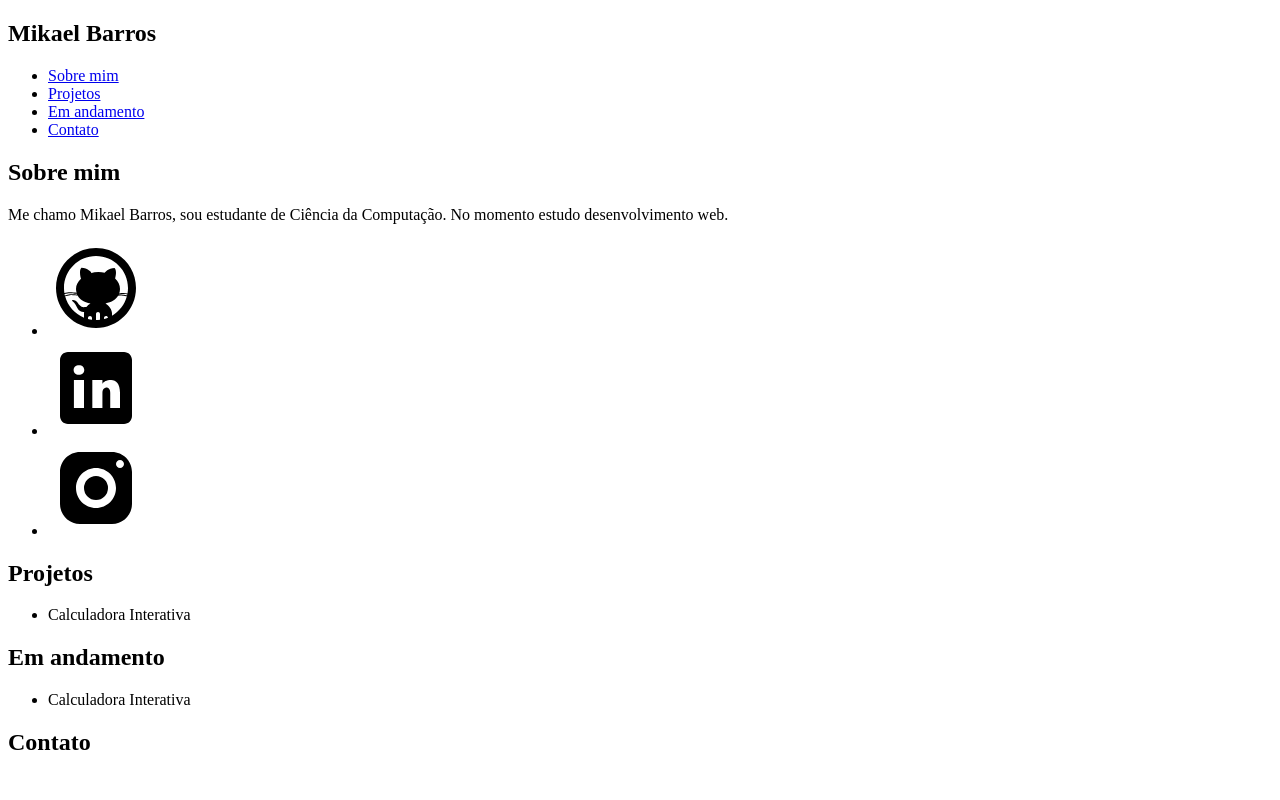
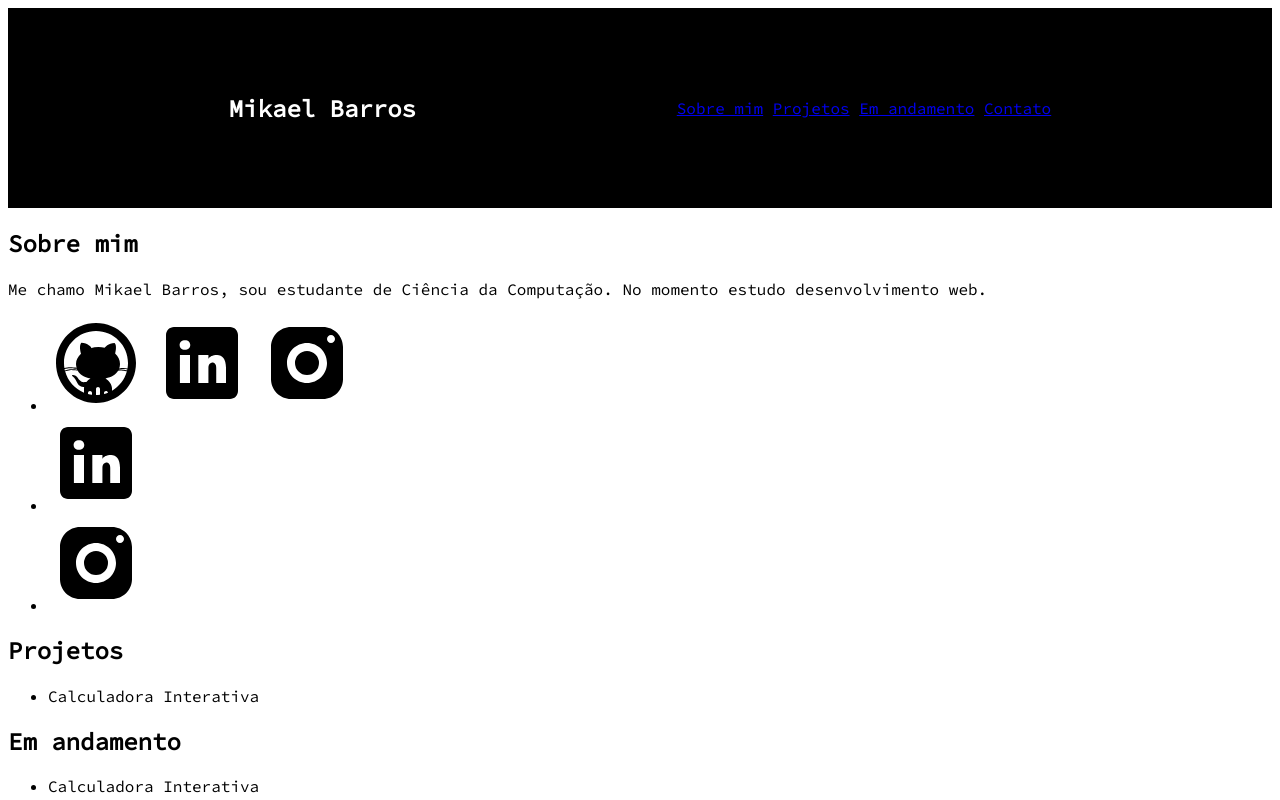
Before and after one commit to wmikael/MyWebsite, a plain HTML site: page html/index.html in a window 1280 px wide. Shown: the top 800 px of the page. Drawn offline with Linux system fonts and the light colour scheme.

Commit message:
Add flexbox e fonte
Add flexbox e fonte

```diff
--- /dev/null
+++ b/css/style.css
@@ -0,0 +1,23 @@
+@import url('https://fonts.googleapis.com/css2?family=Source+Code+Pro:wght@300;400&display=swap');
+
+* {
+    font-family: 'Source Code Pro', monospace;
+    align-items: center;
+    justify-content: center;
+}
+
+.container {
+    justify-content: space-evenly;
+    align-items: center;
+    display: flex;
+    min-height: 200px;
+    background-color: black;
+    color: white;
+}
+
+
+footer {
+    min-height: 200px;
+    background-color: black;
+    color: white;
+}
--- a/html/index.html
+++ b/html/index.html
@@ -6,18 +6,23 @@
     <meta http-equiv="X-UA-Compatible" content="IE=edge">
     <meta name="viewport" content="width=device-width, initial-scale=1.0">
     <title>Mikael Barros</title>
+    <link rel="stylesheet" href="/css/style.css">
 </head>
 
 <body>
     <header>
-        <nav>
-            <h1>Mikael Barros</h1>
-            <ul>
-                <li><a href="#about">Sobre mim</a></li>
-                <li><a href="#projects">Projetos</a></li>
-                <li><a href="#inProgress">Em andamento</a></li>
-                <li><a href="#contact">Contato</a></li>
-            </ul>
+        <nav class="container">
+            <div>
+                <h1>Mikael Barros</h1>
+            </div>
+            <div>
+                <ul>
+                    <a href="#about">Sobre mim</a>
+                    <a href="#projects">Projetos</a>
+                    <a href="#inProgress">Em andamento</a>
+                    <a href="#contact">Contato</a>
+                </ul>
+            </div>
         </nav>
     </header>
     <main>
@@ -28,6 +33,8 @@
                 <ul>
                     <li>
                         <a href="https://github.com/wmikael" target="_blank"><img src="/assets/github.svg" alt="github"></a>
+                        <a href="https://www.linkedin.com/in/mikaelbarros/" target="_blank"><img src="/assets/linkedin.svg" alt="linkedin"></a>
+                        <a href="https://www.instagram.com/wmikael/" target="_blank"><img src="/assets/instagram.svg" alt="instagram"></a>
                     </li>
                     <li>
                         <a href="https://www.linkedin.com/in/mikaelbarros/" target="_blank"><img src="/assets/linkedin.svg" alt="linkedin"></a>
```
Also changed, not shown: css/styles.css (deleted).
